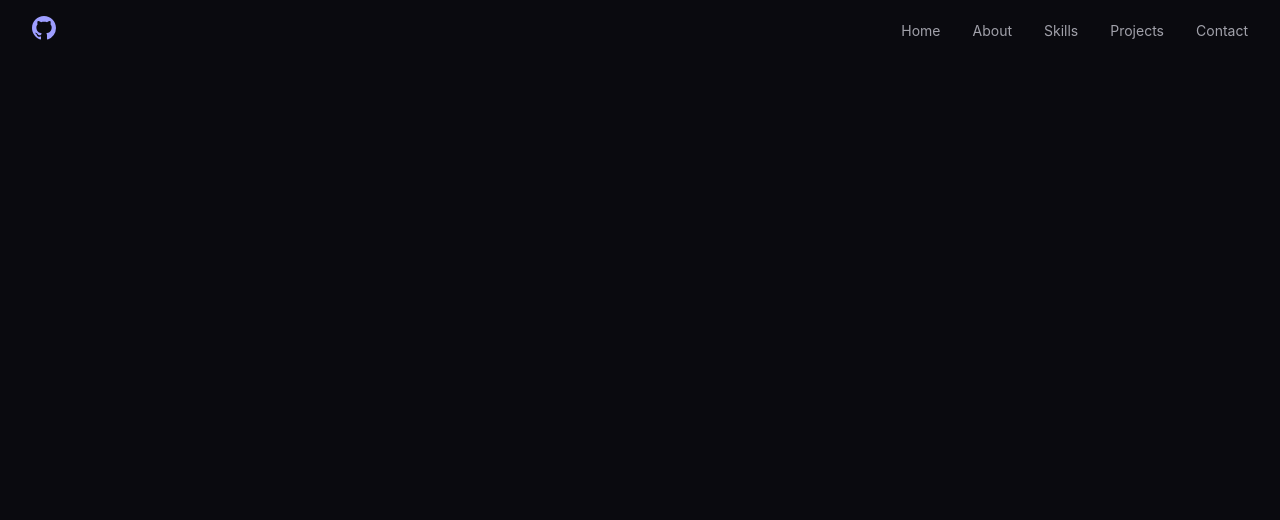
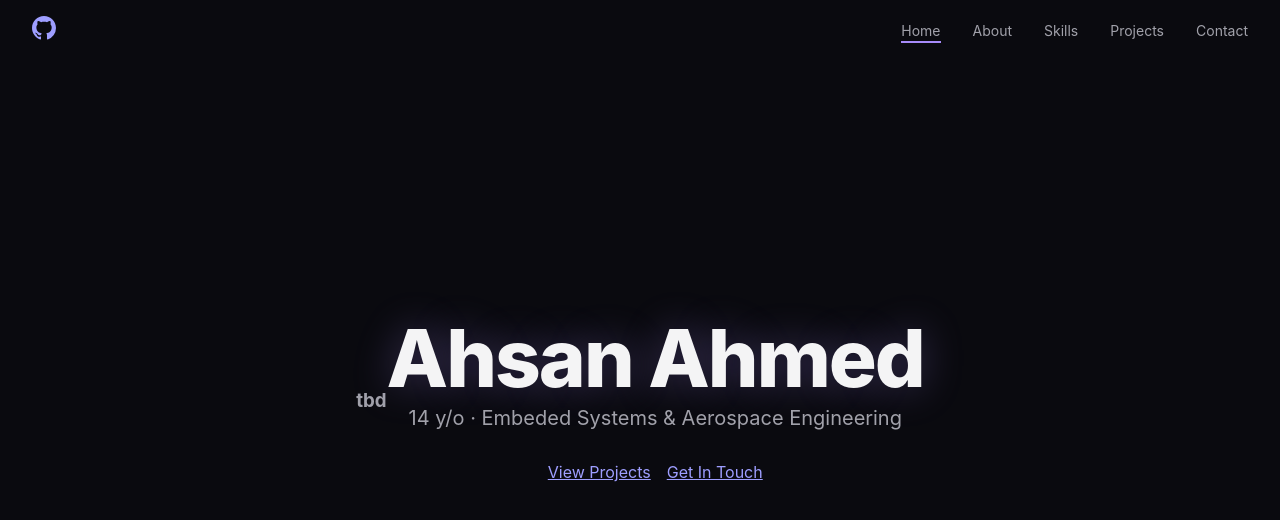
Before and after one commit to InSynchronous/portfolio, a React app: page / in a window 1280 px wide. Shown: the top 520 px of the page. Built offline with nearby package versions, Linux system fonts and the light colour scheme; the HTML template or start-up script is replaced by a standard one.

Commit message:
basic hero tbd background

```diff
--- a/src/App.css
+++ b/src/App.css
@@ -50,3 +50,42 @@
 .nav-links a.active::after {
 	width: 100%;
 }
+
+.hero-section {
+	position: relative;
+	height: 100vh;
+	display: flex;
+	align-items: center;
+	justify-content: center;
+	overflow: hidden;
+}
+
+.hero-overlay {
+	position: relative;
+	z-index: 1;
+	text-align: center;
+	pointer-events: none;
+}
+
+.hero-name {
+	font-size: clamp(2.5rem, 8vw, 5rem);
+	font-weight: 800;
+	color: var(--text-heading);
+	letter-spacing: -2px;
+	line-height: 1;
+	margin-bottom: 0.5rem;
+	text-shadow: 0 0 40px rgba(167, 139, 250, 0.3);
+}
+
+.hero-tagline {
+	font-size: clamp(1rem, 2vw, 1.25rem);
+	color: var(--text);
+	margin-bottom: 2rem;
+}
+
+.hero-cta {
+	display: flex;
+	gap: 1rem;
+	justify-content: center;
+	pointer-events: auto;
+}
--- a/src/App.jsx
+++ b/src/App.jsx
@@ -1,10 +1,12 @@
 import './App.css'
+import Hero from './components/Hero'
 import Navbar from './components/Navbar'
 
 function App() {
   return (
 	  <>
 	  <Navbar />
+	  <Hero/ >
 	  </>
   )
 }
--- /dev/null
+++ b/src/components/Hero.jsx
@@ -0,0 +1,28 @@
+import { lazy, Suspense } from 'react'
+import Reveal from './Reveal'
+
+const Scene = lazy(() => import('./Scene'))
+
+export default function Hero() {
+	return (
+		<section id="hero" className="hero-section">
+			<Suspense>
+				<Scene />
+			</Suspense>
+			<div className="hero-overlay">
+				<Reveal>
+					<h1 className="hero-name">Ahsan Ahmed</h1>
+				</Reveal>
+				<Reveal delay={0.2}>
+					<p className="hero-tagline">14 y/o &middot; Embeded Systems &amp; Aerospace Engineering</p>
+				</Reveal>
+				<Reveal delay={0.4}>
+					<div className="hero-cta">
+						<a href="#projects" className="btn-primary">View Projects</a>
+						<a href="#contact" className="btn-secondary">Get In Touch</a>
+					</div>
+				</Reveal>
+			</div>
+		</section>
+	)
+}
--- /dev/null
+++ b/src/components/Reveal.jsx
@@ -0,0 +1,34 @@
+import {useEffect, useRef, useState} from "react"
+
+/* reveal animation thingi magigi */
+
+export default function Reveal({ children, className = '', delay = 0 }) {
+	const ref = useRef(null)
+	const [visible, setVisible] = useState(false)
+
+	useEffect(() => {
+		const el = ref.current
+		if (!el) return
+		const observer = new IntersectionObserver(
+			([entry]) => {
+				if (entry.isIntersecting) {
+					setVisible(true)
+					observer.disconnect()
+				}
+			},
+			{ threshold: 0.15 }
+		)
+		observer.observe(el)
+		return () => observer.disconnect()
+	}, [])
+
+	return (
+		<div
+		ref={ref}
+		className={`reveal ${visible ? 'visible' : ''} ${className}`}
+		style={{ transitionDelay: `${delay}s` }}
+		>
+		{children}
+		</div>
+	)
+}
--- /dev/null
+++ b/src/components/Scene.jsx
@@ -0,0 +1,3 @@
+export default function Scene() {
+	return (<h3> tbd </h3>)
+}
```
Lines whose indentation alone changed are shown as unchanged.
